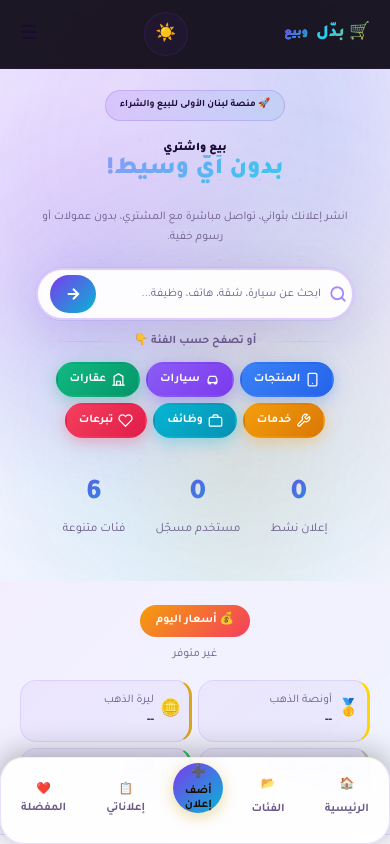
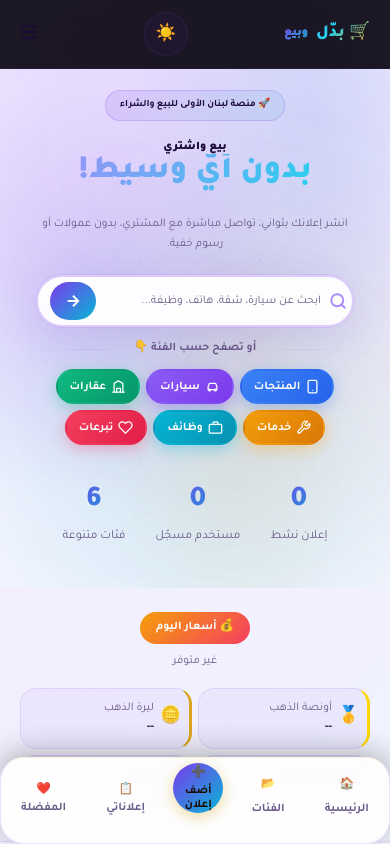
Before and after one commit to livesouq2-dev/1, a website: page index.html in a window 390 px wide. Shown: the top 844 px of the page. Drawn offline with Linux system fonts and the light colour scheme; no server answers.

Commit message:
Bigger hero title fonts on all screen sizes

```diff
--- a/styles.css
+++ b/styles.css
@@ -275,8 +275,8 @@ input, select, textarea { font-family: inherit; }
 }
 
 .hero-title {
-    font-size: clamp(2.5rem, 6vw, 4.2rem);
-    font-weight: 900; line-height: 1.2; margin-bottom: 24px;
+    font-size: clamp(2.8rem, 7vw, 4.5rem);
+    font-weight: 900; line-height: 1.15; margin-bottom: 24px;
 }
 
 .hero-line { display: block; }
@@ -444,8 +444,8 @@ input, select, textarea { font-family: inherit; }
 .stat small { color: var(--text-muted); font-size: 0.9rem; }
 
 @media (max-width: 768px) {
-    .hero-title { font-size: 2rem; }
-    .gradient-text { font-size: 2.2rem !important; }
+    .hero-title { font-size: 2.6rem; }
+    .gradient-text { font-size: 2.8rem !important; }
     .hero-stats { gap: 24px; }
     .stat span { font-size: 1.6rem; }
     .search-go-btn span { display: none; }
@@ -1116,8 +1116,8 @@ section { padding: 100px 0; }
 @media (max-width: 480px) {
     /* Hero */
     .hero { padding: 90px 0 40px; }
-    .hero-title { font-size: 1.7rem !important; }
-    .gradient-text { font-size: 1.9rem !important; }
+    .hero-title { font-size: 2.2rem !important; }
+    .gradient-text { font-size: 2.5rem !important; }
     .hero-desc { font-size: 0.92rem; margin-bottom: 20px; }
     .badge { padding: 6px 14px; font-size: 0.75rem; }
 
@@ -1242,8 +1242,8 @@ section { padding: 100px 0; }
 
 /* === Small Phone (360px) === */
 @media (max-width: 360px) {
-    .hero-title { font-size: 1.5rem !important; }
-    .gradient-text { font-size: 1.6rem !important; }
+    .hero-title { font-size: 1.9rem !important; }
+    .gradient-text { font-size: 2.1rem !important; }
     .hero-desc { font-size: 0.85rem; }
     .search-cat-btn { padding: 6px 10px; font-size: 0.72rem; }
     .listings-grid { grid-template-columns: 1fr; gap: 12px; }
```
